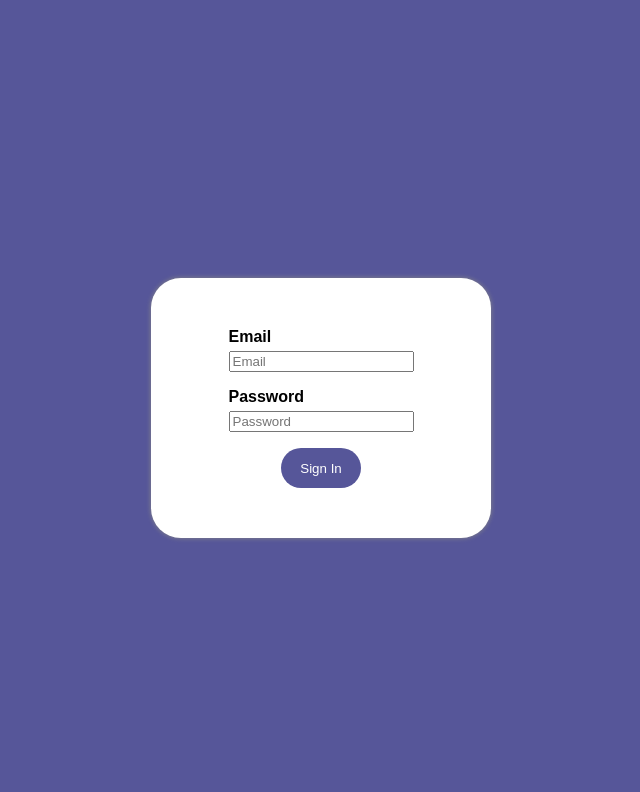
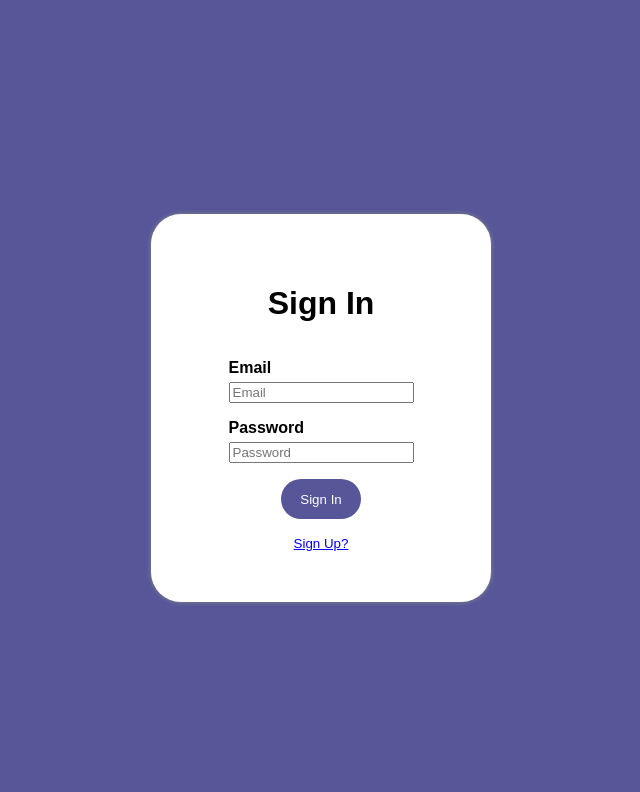
Before and after one commit to russelalforque/XAMPP-LogIn-and-SignUp, a PHP site: page / in a window 1280 px wide. Shown: the top 792 px of the page, without its empty margins (319-959 px from the left). Run offline with PHP 8.4, Linux system fonts and the light colour scheme.

Commit message:
Configured switching between sign in and sign up forms

```diff
--- a/index.html
+++ b/index.html
@@ -9,10 +9,9 @@
 </head>
 
 <body>
-    <div class="container" id="signUp" style="display: none;">
+    <div class="container" id="signUp" style="display: none">
         <form method="post" action="">
             <h1>Sign Up</h1>
-
             <div class="input-group">
                 <label for="name">Name</label>
                 <input type="text" name="name" id="name" placeholder="Name" required>
@@ -29,13 +28,14 @@
                 <label for="password">Password</label>
                 <input type="password" name="password" id="password" placeholder="Password" required>
             </div>
-            <input type="submit" class="btn" value="Sign Up" name="signUp">
+            <input type="submit" class="btn" value="Sign Up" name="signUpBtn">
+            <button id="toSignInBtn">Sign In</button>
         </form>
     </div>
 
     <div class="container" id="signIn">
         <form method="post" action="">
-
+            <h1>Sign In</h1>
             <div class="input-group">
                 <label for="email">Email</label>
                 <input type="email" name="email" id="email" placeholder="Email" required>
@@ -44,7 +44,8 @@
                 <label for="password">Password</label>
                 <input type="password" name="password" id="password" placeholder="Password" required>
             </div>
-            <input type="submit" class="btn" value="Sign In" name="signIn">
+            <input type="submit" class="btn" value="Sign In" name="signInBtn">
+                        <button id="toSignUpBtn">Sign Up?</button>
         </form>
     </div>
     <script src="script.js"></script>
--- /dev/null
+++ b/script.js
@@ -0,0 +1,13 @@
+const signUpForm = document.getElementById('signUp');
+const signInForm = document.getElementById('signIn');
+const toSignUpBtn = document.getElementById('toSignUpBtn');
+const toSignInBtn = document.getElementById('toSignInBtn');
+
+toSignUpBtn.addEventListener('click',function(){
+    signInForm.style.display="none";
+    signUpForm.style.display="block";
+})
+toSignInBtn.addEventListener('click', function(){
+    signInForm.style.display="block";
+    signUpForm.style.display="none";
+})
--- a/styles.css
+++ b/styles.css
@@ -54,3 +54,11 @@ h1 {
     color: white;
     background-color: rgb(70, 70, 121);
 }
+
+button{
+    border: none;
+    background-color: transparent;
+    text-decoration-line: underline;
+    color: blue;
+    cursor: pointer;
+}
```
